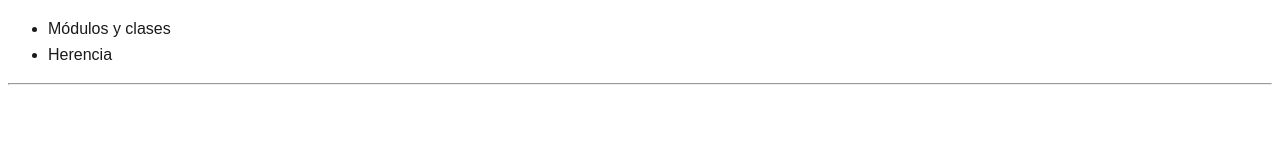
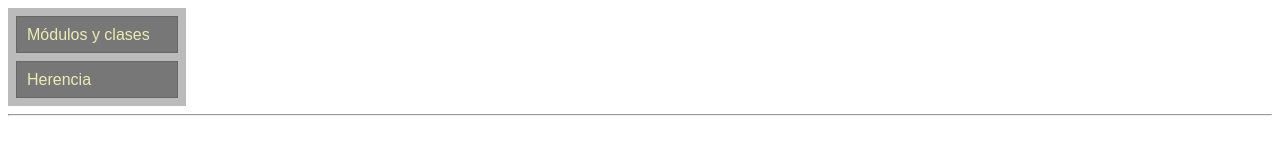
Before and after one commit to cacuestai/jspoo, a plain HTML site: page index.html in a window 1280 px wide. Drawn offline with Linux system fonts and the light colour scheme.

```diff
--- a/resources/css/styles.css
+++ b/resources/css/styles.css
@@ -3,3 +3,30 @@
   line-height: 1.6;
   color: rgb(26, 26, 26);
 }
+
+#menu {
+  list-style: none;
+  margin: 0;
+  padding: 8px;
+  background-color: rgb(187, 187, 187);
+  display: inline-block;
+}
+
+#menu li {
+  background-color: rgb(119, 119, 119);
+  color: rgb(236, 236, 178);
+  width: 150px;
+  height: 30px;
+  margin: 0;
+  padding: 5px 0 0 10px;
+  border: 1px solid rgb(102, 102, 102);
+  cursor: pointer;
+}
+
+#menu li:hover {
+  color: white;
+}
+
+#menu li + li {
+  margin-top: 8px;
+}
```
